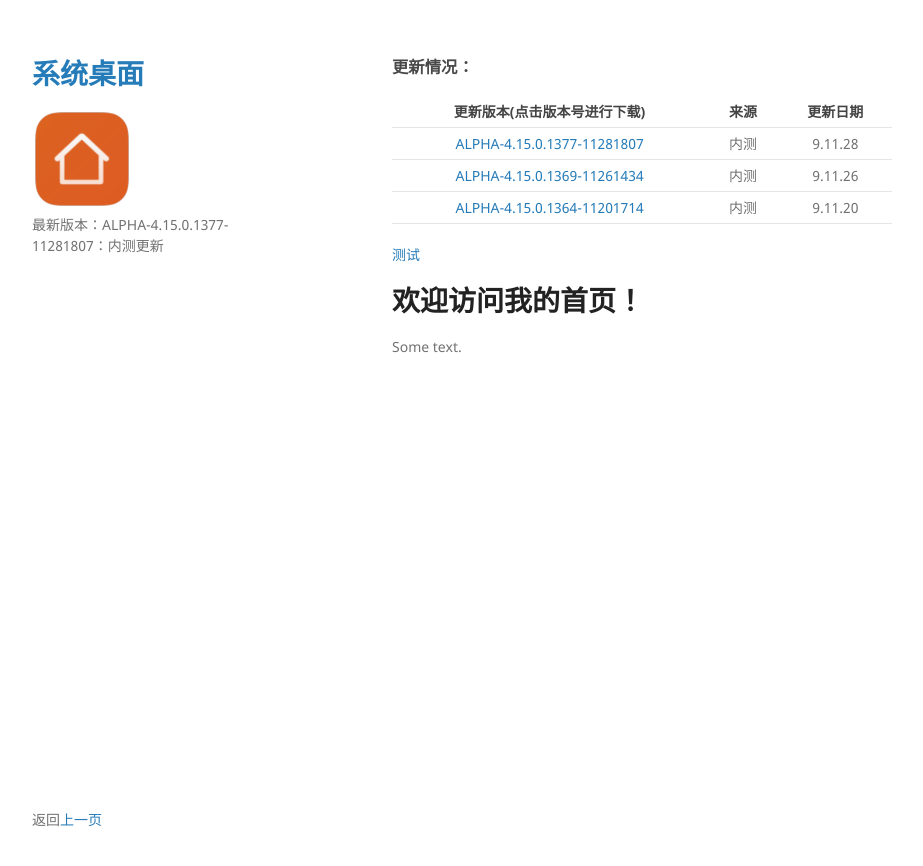
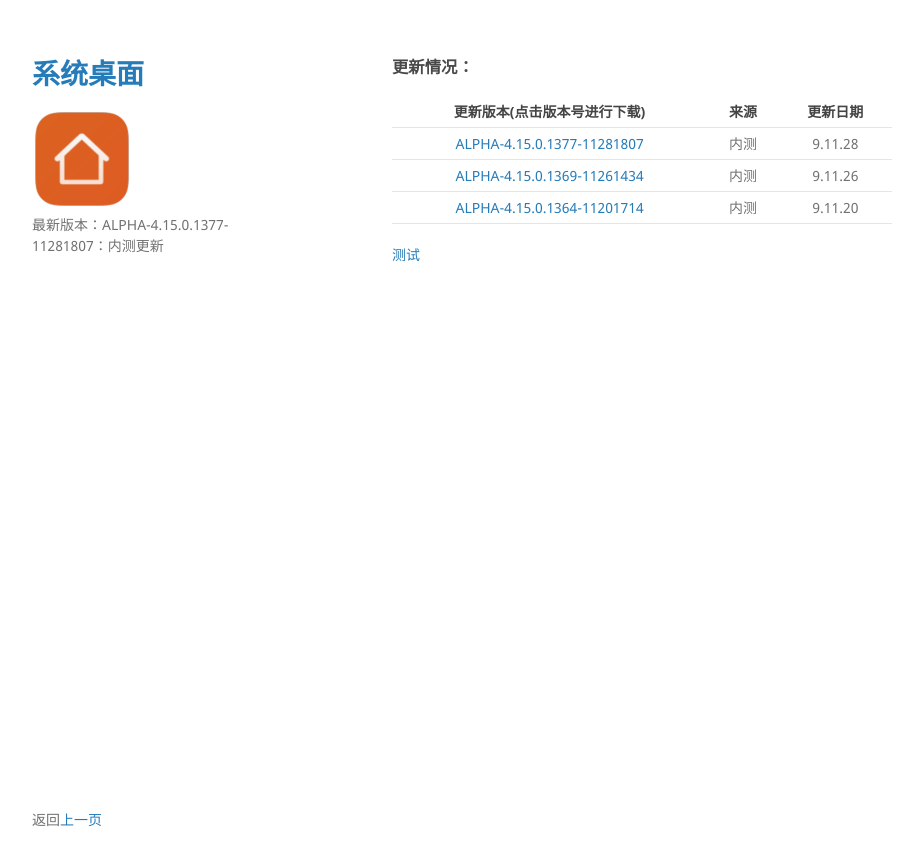
Before and after one commit to MIUISystemAppUpdate/MiuiHome, a Jekyll site: the page built from index.md, in a window 1280 px wide. Shown: the top 866 px of the page, without its empty margins (178-1101 px from the left). Built offline with Jekyll 4.4.1, drawn with Linux system fonts in a browser that asks for light colours; our own code applies the rules of GitHub Pages for plain Markdown files.

Commit message:
Update index.md

```diff
--- a/index.md
+++ b/index.md
@@ -15,6 +15,7 @@ layout: default
 <div class="menu">
 <?php include 'index.php';?>
 </div>
-<h1>欢迎访问我的首页！</h1>
-<p>Some text.</p>
-<div><?php echo "直链：$downUrl";?></div>
+
+<div>
+<?php echo '直链：$downUrl';?>
+</div>
```
